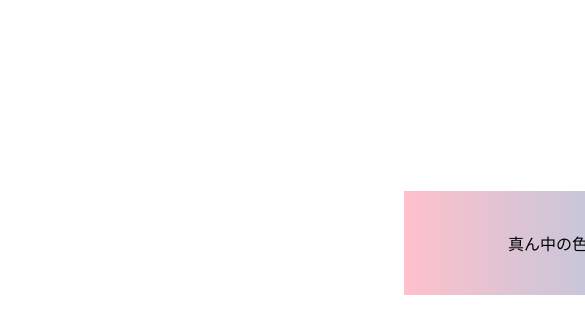
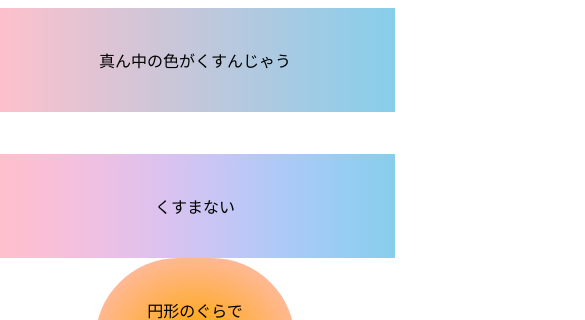
Before and after one commit to hirataaa0220/gradient, a plain HTML site: page index.html in a window 390 px wide. Shown: the part 89-409 px from the top of the page, 585 px wide, since content can reach past the window. Drawn offline with Linux system fonts and the light colour scheme.

Commit message:
レスポンシブになるように少し修正しました。

```diff
--- a/index.html
+++ b/index.html
@@ -14,7 +14,7 @@
       <div class="liner01">真ん中の色がくすんじゃう</div>
       <div class="liner02">くすまない</div>
     </div>
-    <div class="radial"></div>
+    <div class="radial"><p>円形のぐらで</p></div>
   </div>
 </body>
 </html>
--- a/style.css
+++ b/style.css
@@ -1,7 +1,8 @@
 
 .wrapper {
-  width: 1200px;
-  height: 100vh;
+  max-width: 1200px;
+  height: 60vh;
+  margin: 0 auto;
   display: flex;
   align-items: center;
   justify-content: space-around;
@@ -42,3 +43,14 @@ h1 {
   background-image: radial-gradient(orange,pink);
   border-radius: 100px;
 }
+
+.radial p {
+  text-align: center;
+  margin: 40px 0;
+}
+
+@media screen and (max-width:900px){
+  .wrapper {
+    margin: 0 auto;
+    flex-flow: column;
+}
```
